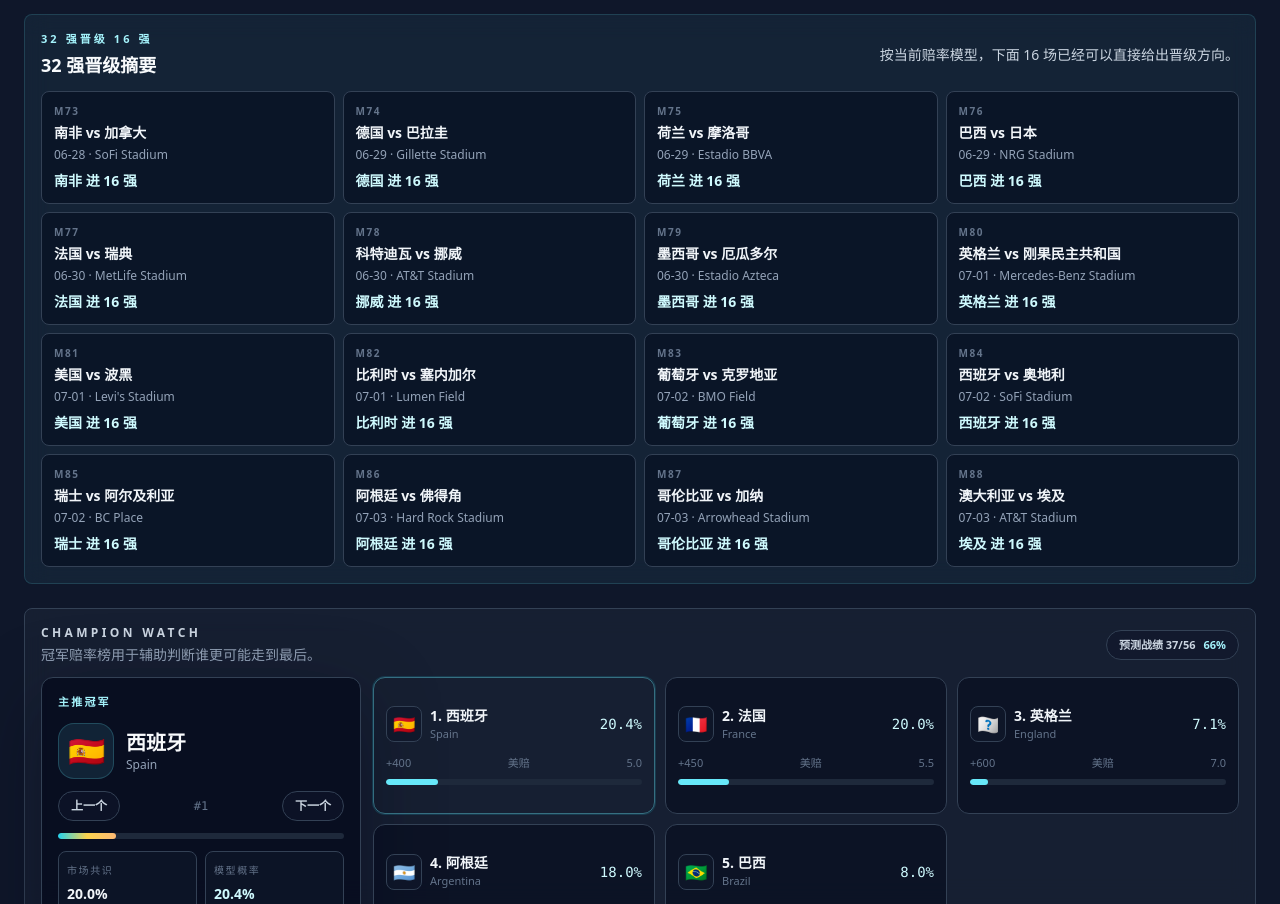
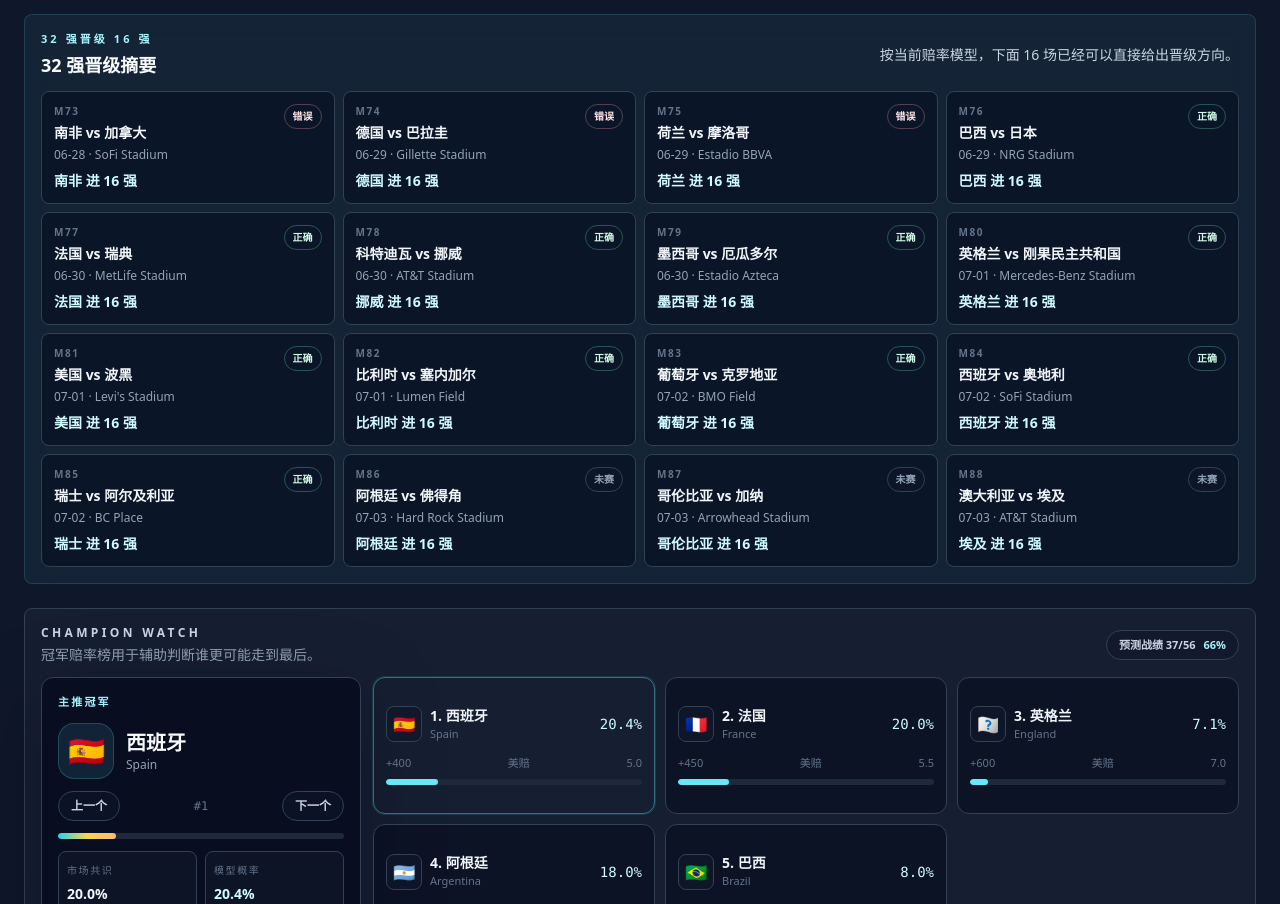
Before and after one commit to huayu2025ai-sketch/world-cup-26, a Next.js app: page /predictions in a window 1280 px wide. Shown: the part 5134-6038 px from the top of the page. Built offline with nearby package versions, Linux system fonts and the light colour scheme.

Commit message:
Mark 32st summary prediction results

```diff
--- a/app/predictions/page.tsx
+++ b/app/predictions/page.tsx
@@ -114,6 +114,19 @@ const getPredictedAdvancer = (match: ScheduleMatch, prediction: MatchPrediction
   }
 
   return null;
+};
+
+const getPredictionJudgement = (match: ScheduleMatch, prediction: MatchPrediction | null) => {
+  if (!prediction) {
+    return "pending" as const;
+  }
+
+  const actualOutcome = getActualOutcome(match);
+  if (actualOutcome === null) {
+    return "pending" as const;
+  }
+
+  return prediction.predictedOutcome === actualOutcome ? "correct" : "wrong";
 };
 
 export default function PredictionsPage() {
@@ -665,9 +678,13 @@ export default function PredictionsPage() {
               .map((match) => {
                 const prediction = getMatchPrediction(matchOddsById[match.id] ?? []);
                 const advancer = getPredictedAdvancer(match, prediction);
+                const actualOutcome = getActualOutcome(match);
+                const judgement = getPredictionJudgement(match, prediction);
 
                 return (
                   <div key={match.id} className="rounded-lg border border-slate-700 bg-slate-950/45 p-3">
+                    <div className="flex items-start justify-between gap-2">
+                      <div>
                         <p className="text-[10px] font-black uppercase tracking-[0.16em] text-slate-500">M{match.id}</p>
                         <p className="mt-1 text-sm font-black text-slate-100">
                           {match.home} vs {match.away}
@@ -675,8 +692,28 @@ export default function PredictionsPage() {
                         <p className="mt-1 text-xs text-slate-400">
                           {formatMonthDay(match.date)} · {match.venue}
                         </p>
+                      </div>
+                      <span
+                        className={`inline-flex shrink-0 items-center rounded-full border px-2 py-1 text-[10px] font-black ${
+                          judgement === "correct"
+                            ? "border-emerald-300/30 bg-emerald-300/12 text-emerald-100"
+                            : judgement === "wrong"
+                              ? "border-rose-300/30 bg-rose-300/12 text-rose-100"
+                              : "border-slate-700 bg-slate-900/60 text-slate-400"
+                        }`}
+                        title={
+                          judgement === "correct"
+                            ? "预测正确"
+                            : judgement === "wrong"
+                              ? "预测错误"
+                              : "比赛未结束"
+                        }
+                      >
+                        {judgement === "correct" ? "正确" : judgement === "wrong" ? "错误" : "未赛"}
+                      </span>
+                    </div>
                     <p className="mt-2 text-sm font-black text-cyan-100">
-                      {advancer ? `${advancer} 进 16 强` : "加时/点球待定"}
+                      {advancer ? `${advancer} 进 16 强` : actualOutcome === null ? "待开赛" : "加时/点球待定"}
                     </p>
                   </div>
                 );
```
Lines whose indentation alone changed are shown as unchanged.
